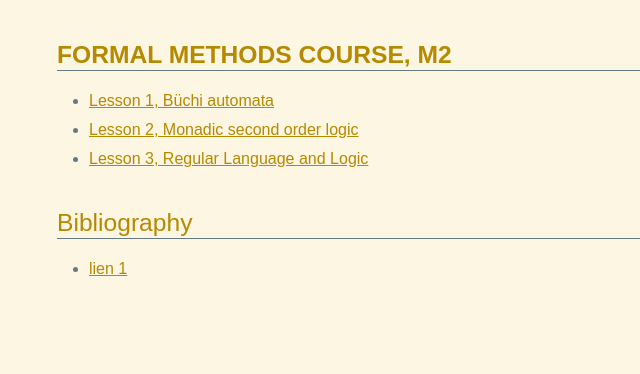
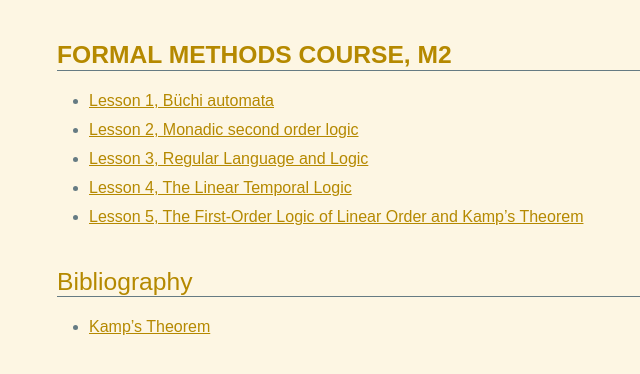
Before and after one commit to lacl-upec/m2mf, a Jekyll site: the page built from index.md, in a window 1280 px wide. Shown: the top 374 px of the page, without its empty margins (13-653 px from the left). Built offline with Jekyll 4.4.1, drawn with Linux system fonts in a browser that asks for light colours.

Commit message:
Update index.md

```diff
--- a/index.md
+++ b/index.md
@@ -8,11 +8,13 @@ Formal methods course, M2
 - [Lesson 1, Büchi automata](/m2mf/pdf/Buchi%20automata.pdf)
 - [Lesson 2, Monadic second order logic](/m2mf/pdf/MSO.pdf)
 - [Lesson 3, Regular Language and Logic](/m2mf/pdf/MSO%20into%20Buchi.pdf)
+- [Lesson 4, The Linear Temporal Logic](m2mf/pdf/cours-ltl.pdf)
+- [Lesson 5, The First-Order Logic of Linear Order and Kamp's Theorem][kamp]
 
 
 Bibliography
 ------
 
-- [lien 1][lien1]
+- [Kamp's Theorem][kamp]
 
-[lien1]: http://lacl.fr/dima/langages
+[kamp]: http://arxiv.org/pdf/1401.2580
```
